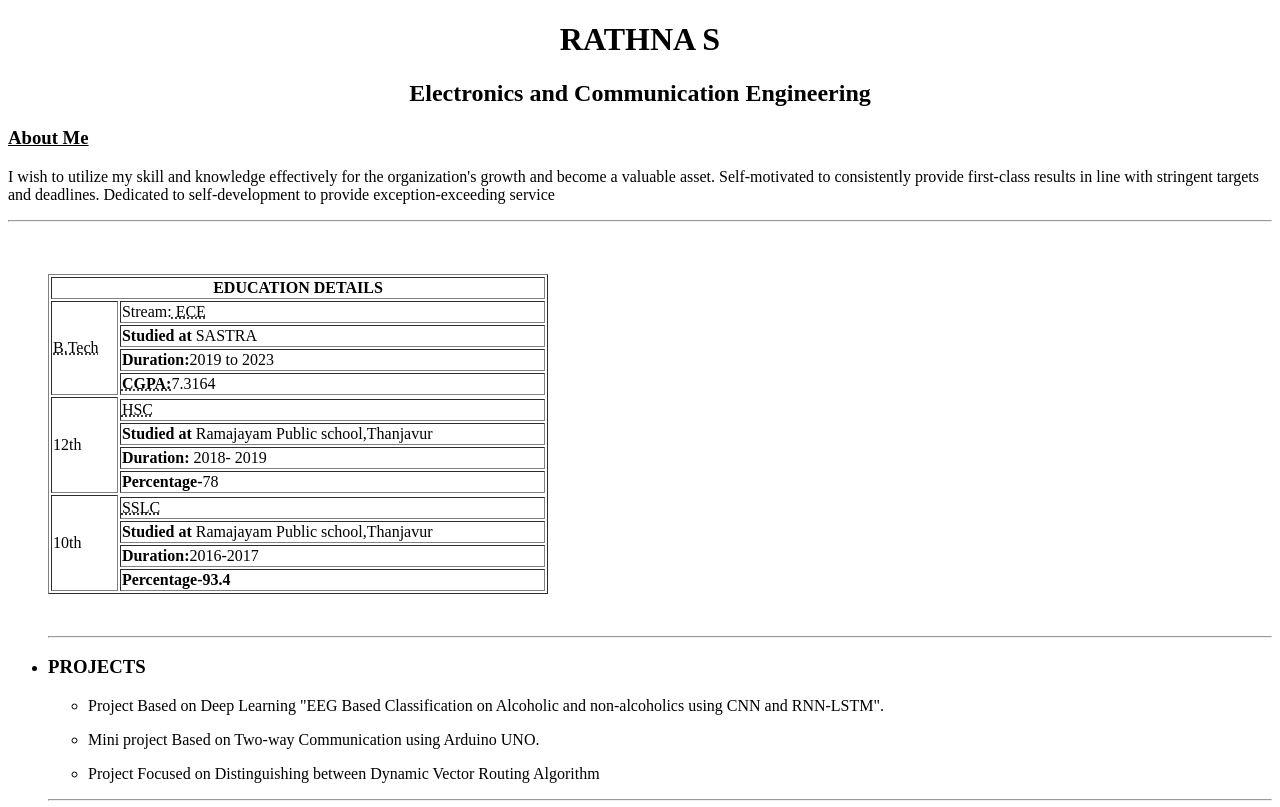
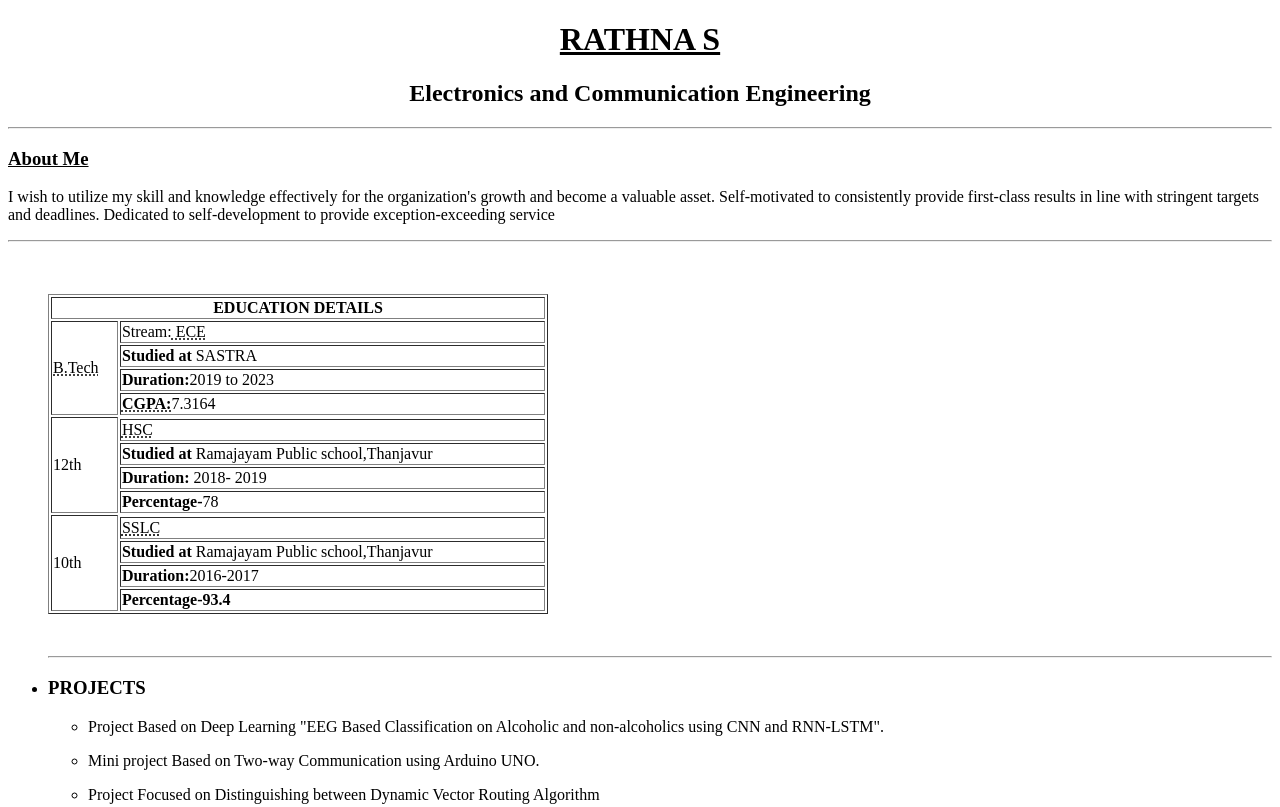
Before and after one commit to Rathna5/portfolio.html, a plain HTML site: page index.html in a window 1280 px wide. Shown: the top 807 px of the page. Drawn offline with Linux system fonts and the light colour scheme.

Commit message:
Update index.html

```diff
--- a/index.html
+++ b/index.html
@@ -9,8 +9,9 @@
 
     </head>
     <body>
-        <h1><center>RATHNA S</center></h1>
+        <h1><center><u>RATHNA S</u></center></h1>
         <h2><center>Electronics and Communication Engineering</center></h2>
+        <hr>
         <h3><u>About Me</u></h3>
 
         <p>I wish to utilize my skill and knowledge effectively for the organization's
```
